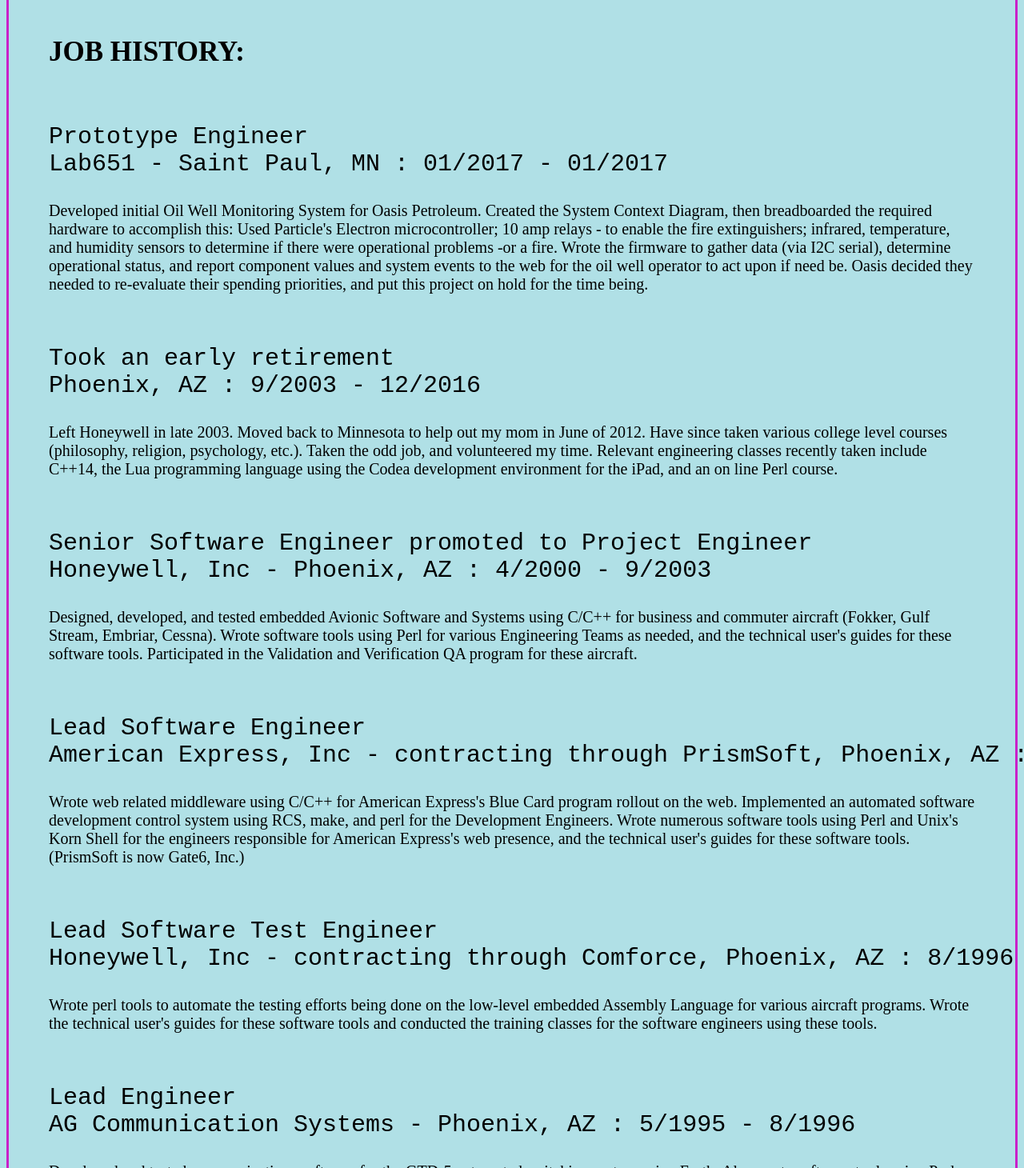
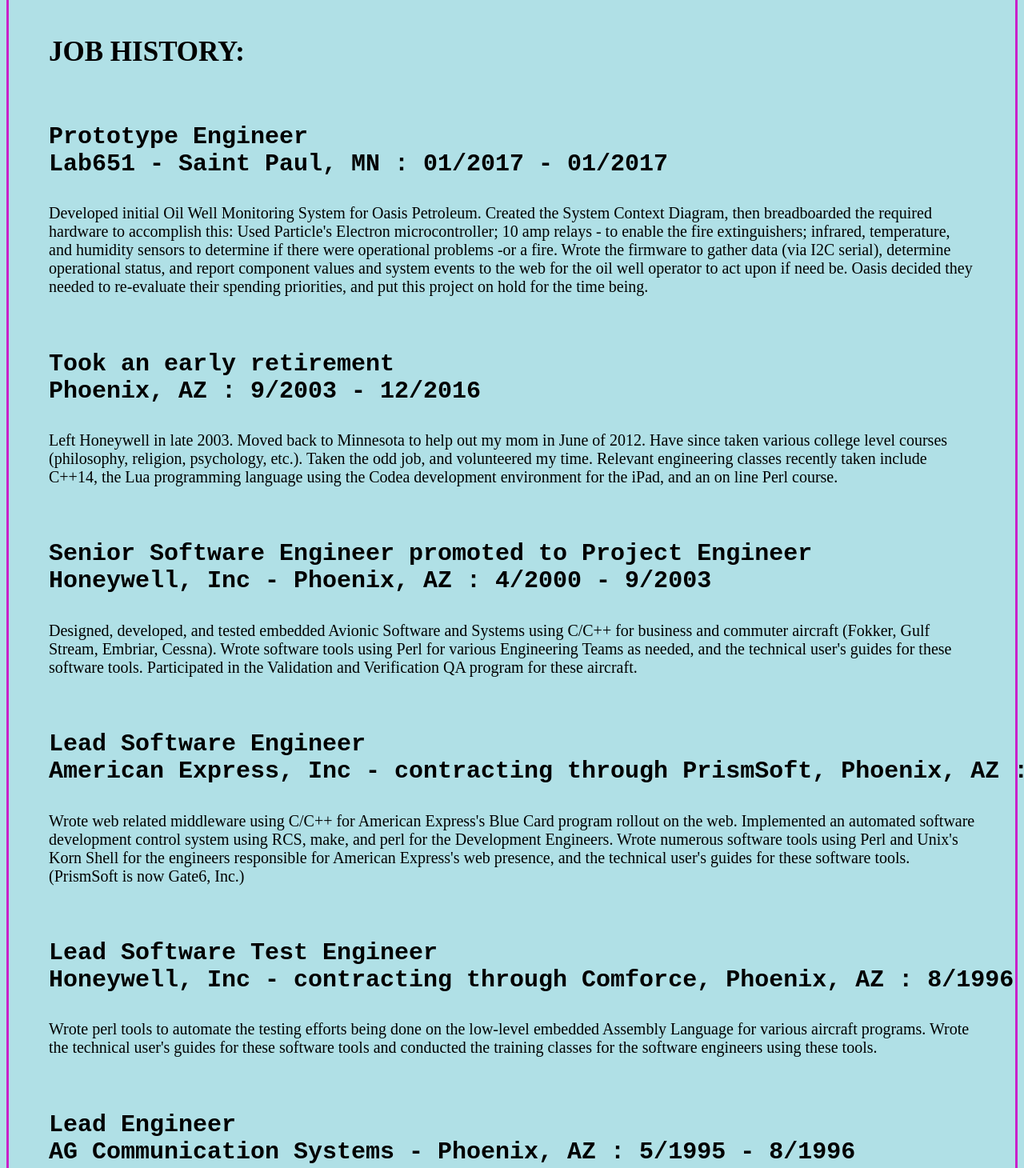
Before and after one commit to uavtestpilot/uavtestpilot.github.io, a plain HTML site: page index.html in a window 1280 px wide. Shown: the part 720-2180 px from the top of the page at 80% size. Drawn offline with Linux system fonts and the light colour scheme.

Commit message:
Update index.html

```diff
--- a/index.html
+++ b/index.html
@@ -42,7 +42,7 @@
       {
         color: black;
         text-align: left;
-        font-size: 25px;
+        font-size: 20px;
       }
 
       h3
@@ -102,9 +102,10 @@ at a fun company where I would primarily be developing back-end mission critical
 </p>
 
     <h3><br>JOB HISTORY:</h3>
-<pre id="positions">
+
+<h5><pre id="positions">
 Prototype Engineer
-Lab651 - Saint Paul, MN : 01/2017 - 01/2017</pre>
+Lab651 - Saint Paul, MN : 01/2017 - 01/2017</pre></h5>
 
 <p id="experience">
 Developed initial Oil Well Monitoring System for Oasis Petroleum. Created the System Context Diagram,
@@ -116,9 +117,9 @@ act upon if need be. Oasis decided they needed to re-evaluate their spending pri
 on hold for the time being.
 </p>
 
-<pre id="positions">
+<h5><pre id="positions">
 Took an early retirement
-Phoenix, AZ : 9/2003 - 12/2016</pre>
+Phoenix, AZ : 9/2003 - 12/2016</pre></h5>
 
 <p>
 Left Honeywell in late 2003. Moved back to Minnesota to help out my mom in June of 2012. Have since
@@ -127,9 +128,9 @@ volunteered my time. Relevant engineering classes recently taken include C++14,
 language using the Codea development environment for the iPad, and an on line Perl course.
 </p>
 
-<pre id="positions">
+<h5><pre id="positions">
 Senior Software Engineer promoted to Project Engineer
-Honeywell, Inc - Phoenix, AZ : 4/2000 - 9/2003</pre>
+Honeywell, Inc - Phoenix, AZ : 4/2000 - 9/2003</pre></h5>
 
 <p>
 Designed, developed, and tested embedded Avionic Software and Systems using C/C++ for business and
@@ -138,9 +139,9 @@ Engineering Teams as needed, and the technical user's guides for these software
 Validation and Verification QA program for these aircraft.
 </p>
 
-<pre id="positions">
+<h5><pre id="positions">
 Lead Software Engineer
-American Express, Inc - contracting through PrismSoft, Phoenix, AZ : 8/1998 - 4/2000</pre>
+American Express, Inc - contracting through PrismSoft, Phoenix, AZ : 8/1998 - 4/2000</pre></h5>
 
 <p>
 Wrote web related middleware using C/C++ for American Express's Blue Card program rollout on the
@@ -150,9 +151,9 @@ engineers responsible for American Express's web presence, and the technical use
 software tools. (PrismSoft is now Gate6, Inc.)
 </p>
 
-<pre id="positions">
+<h5><pre id="positions">
 Lead Software Test Engineer
-Honeywell, Inc - contracting through Comforce, Phoenix, AZ : 8/1996 - 8/1998</pre>
+Honeywell, Inc - contracting through Comforce, Phoenix, AZ : 8/1996 - 8/1998</pre></h5>
 
 <p>
 Wrote perl tools to automate the testing efforts being done on the low-level embedded Assembly
@@ -160,9 +161,9 @@ Language for various aircraft programs. Wrote the technical user's guides for th
 conducted the training classes for the software engineers using these tools.
 </p>
 
-<pre id="positions">
+<h5><pre id="positions">
 Lead Engineer
-AG Communication Systems - Phoenix, AZ : 5/1995 - 8/1996</pre>
+AG Communication Systems - Phoenix, AZ : 5/1995 - 8/1996</pre></h5>
 
 <p>
 Developed and tested communications software for the GTD-5 automated switching system using Forth.
```
